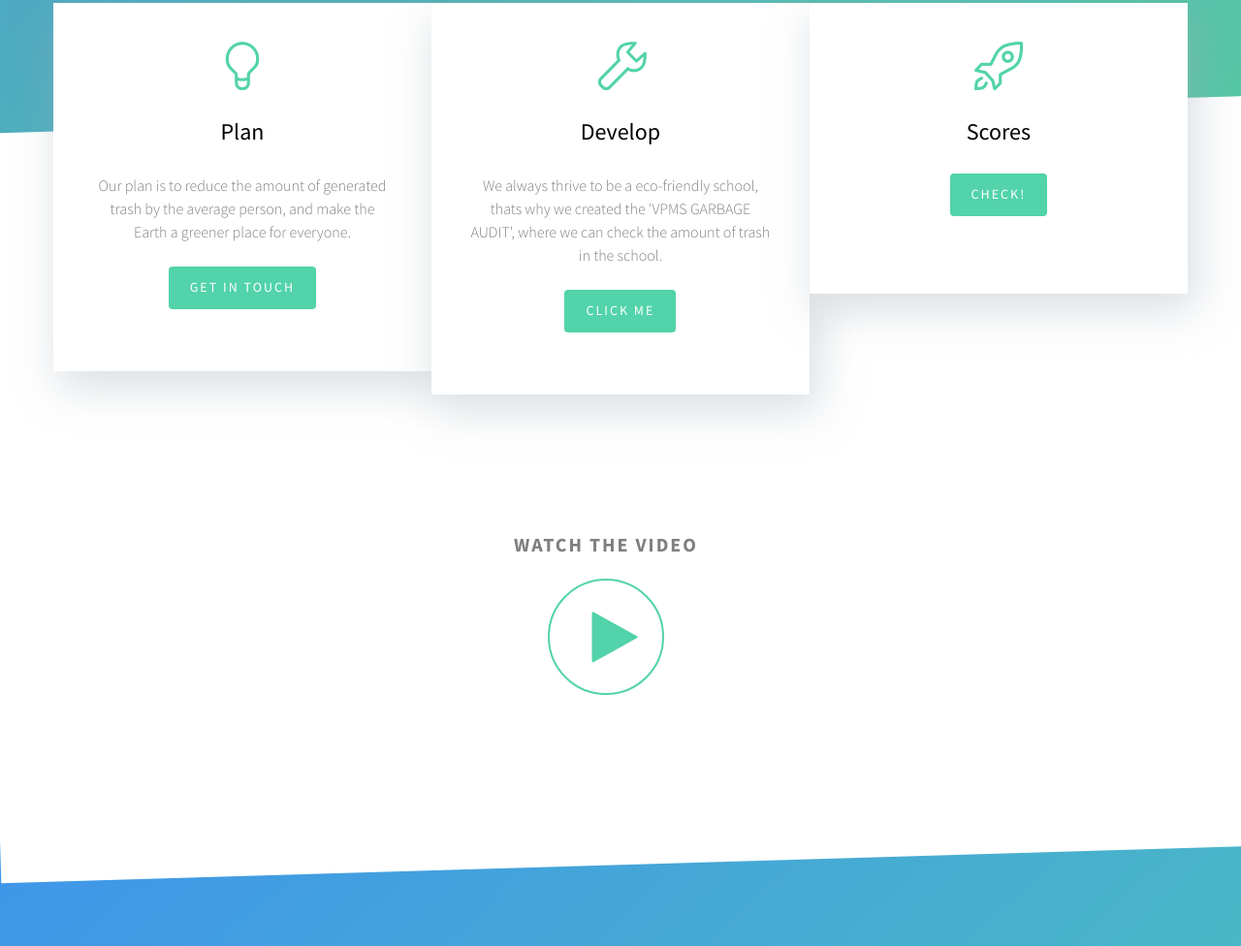
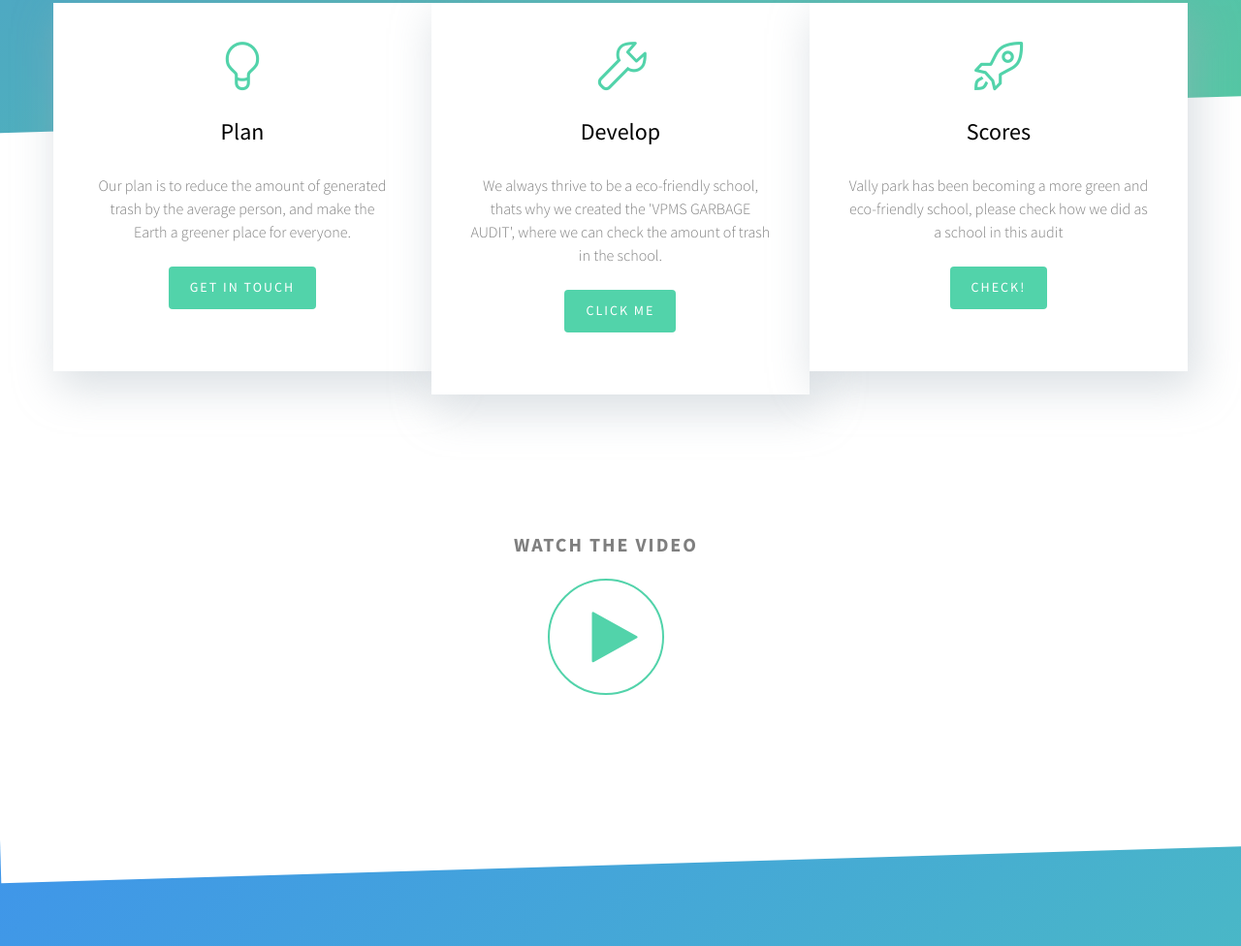
Before and after one commit to aw-redirct/garbage-audit.github.io2, a plain HTML site: page index.html in a window 1280 px wide. Shown: the part 747-1723 px from the top of the page at 97% size. Drawn offline with Linux system fonts and the light colour scheme; some packages are replaced by stand-ins of ours; no server answers; files whose address does not match are found by name.

Commit message:
Update index.html

```diff
--- a/index.html
+++ b/index.html
@@ -256,7 +256,7 @@
 					<div class="fh5co-text">
 						<i class="fh5co-intro-icon icon-rocket"></i>
 						<h2>Scores</h2>
-						<p></p>
+						<p>Vally park has been becoming a more green and eco-friendly school, please check how we did as a school in this audit</p>
 						<p><a href="#" class="btn btn-primary">Check!</a></p>
 					</div>
 				</div>
```
